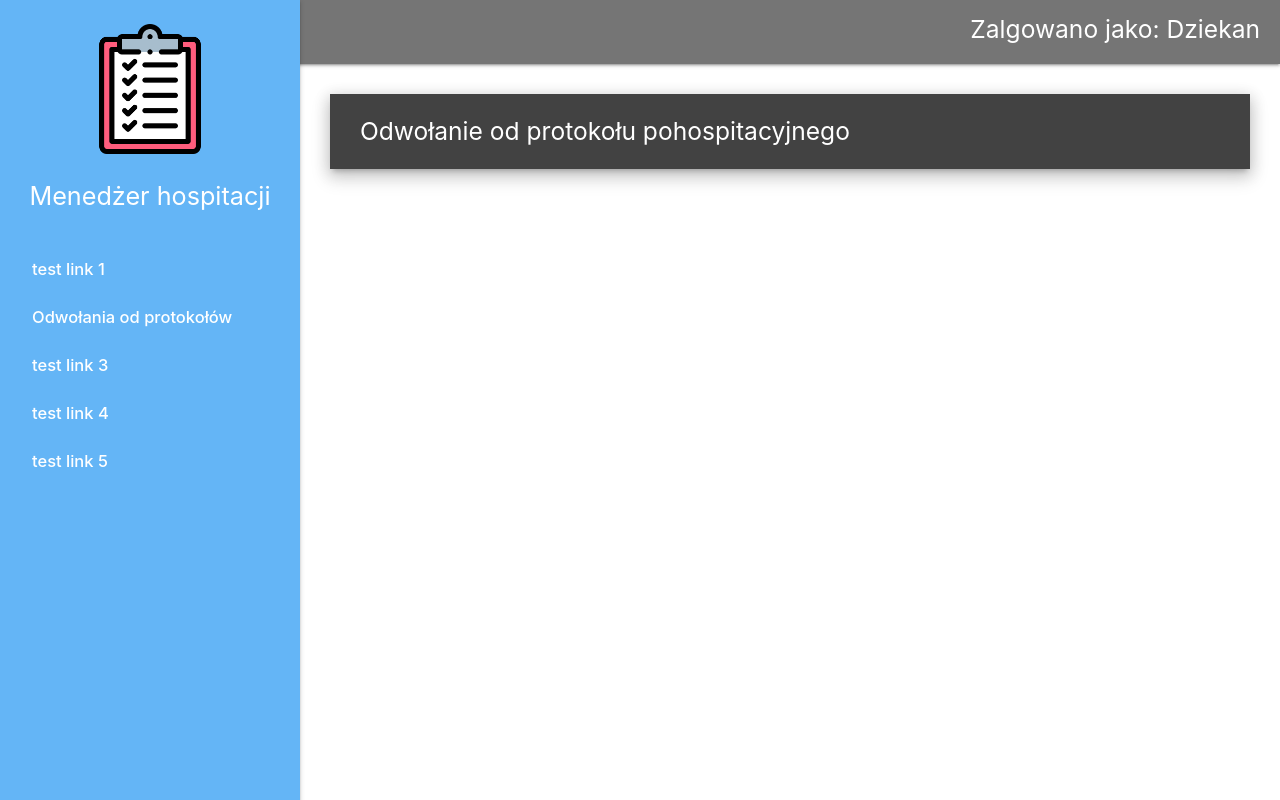
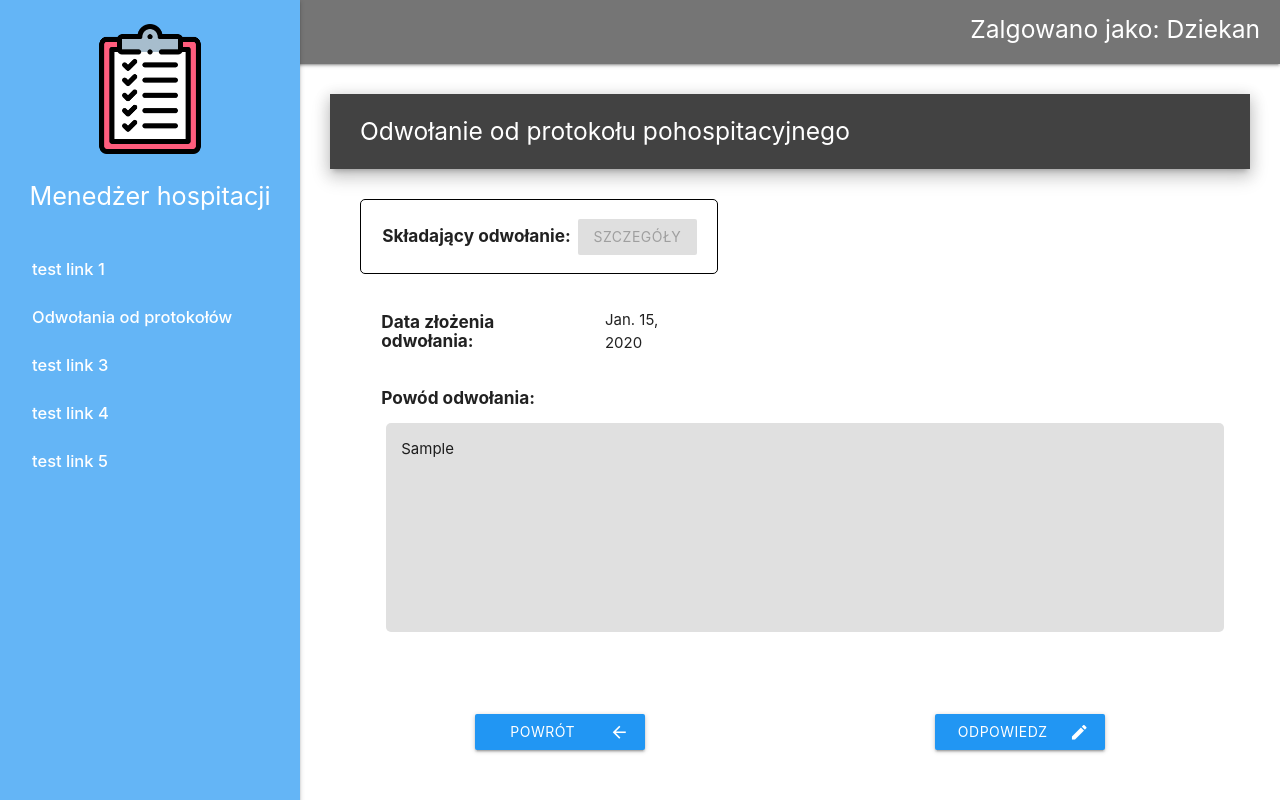
Before and after one commit to sq3esp/HospitacjePODjango, a Django app: page /appeal_responses/details/1 in a window 1280 px wide. Run offline with Django 4.2, Linux system fonts and the light colour scheme; data comes from the database, SQL or seed files in the repository; tables that the repository leaves empty hold one stand-in row (values such as "Sample post").

Commit message:
added details page

```diff
--- a/hospitation_manager/static/hospitation_manager/styles/data_table.css
+++ b/hospitation_manager/static/hospitation_manager/styles/data_table.css
@@ -4,11 +4,18 @@ body {
 
 main {
     min-height: calc(100vh - 64px);
+    height: calc(100vh - 64px);
     padding: 30px 30px 30px 330px;
 }
 
 main * {
     margin: 0;
+}
+
+.data-section-container {
+    display: flex;
+    flex-direction: column;
+    height: 100%;
 }
 
 .data-section-header {
@@ -17,5 +24,60 @@ main * {
 }
 
 .data-section-body {
-    padding: 0 30px 0 30px;
+    padding: 30px 30px 0 30px;
+    flex-grow: 1;
 }
+
+.row-container {
+    border: solid 1px black;
+    border-radius: 5px;
+    height: 5em;
+    display: flex;
+    justify-content: flex-start;
+    align-items: center;
+    position: relative;
+}
+
+.row-container>a {
+    position: absolute;
+    right: 10px;
+}
+
+.row-container>* {
+    margin: 0 10px 0 10px;
+}
+
+.row-container>h6 {
+    font-weight: bolder;
+}
+
+.field-container {
+    border: none;
+}
+
+.row.last {
+    height: 50%;
+}
+
+.large-data-container {
+    border: none;
+    flex-direction: column;
+    align-items: flex-start;
+    height: 100%;
+}
+
+.large-text-field {
+    height: 90%;
+    width: 100%;
+    padding: 1em;
+    margin: 1em;
+    border-radius: 5px;
+}
+
+.action-button-container {
+    width: 100%;
+}
+
+.action-button-container a {
+    width: 170px;
+}
--- a/hospitation_manager/templates/hospitation_manager/appeal_responses/details.html
+++ b/hospitation_manager/templates/hospitation_manager/appeal_responses/details.html
@@ -4,6 +4,7 @@
 {% block title %} <title>Menedżer hospitacji</title> {% endblock%}
 {% block styles %}
 <link rel="stylesheet" href="{% static 'hospitation_manager/styles/data_table.css' %}">
+<link href="https://fonts.googleapis.com/icon?family=Material+Icons" rel="stylesheet">
 {% endblock %}
 
 {% block content %}
@@ -11,5 +12,36 @@
     <div class="data-section-header white-text grey darken-3 valign-wrapper z-depth-3">
         <h5>Odwołanie od protokołu pohospitacyjnego</h5>
     </div>
+    <div class="data-section-body">
+        <div class="row">
+            <div class="row-container relation-container col s5">
+                <h6>Składający odwołanie: </h6>
+                <p>{{ appeal.issuer }}</p>
+                <a href="#" class="waves-effect waves-light btn blue disabled">Szczegóły</a>
+            </div>
+        </div>
+        <div class="row">
+            <div class="row-container field-container col s5">
+                <h6>Data złożenia odwołania: </h6>
+                <p>{{ appeal.created_at }}</p>
+            </div>
+        </div>
+        <div class="row last">
+            <div class="row-container large-data-container col s12">
+                <h6>Powód odwołania: </h6>
+                <div class="large-text-field grey lighten-2">
+                    <p>{{ appeal.reason }}</p>
+                </div>
+            </div>
+        </div>
+    </div>
+    <div class="action-button-container row">
+        <div class="col s6 center">
+            <a class="waves-effect waves-light btn blue" href="/appeal_responses/"><i class="material-icons right">arrow_back</i>Powrót</a>
+        </div>
+        <div class="col s6 center">
+            <a class="waves-effect waves-light btn blue" href="/appeal_responses/edit/{{appeal.id}}"><i class="material-icons right">create</i>Odpowiedz</a>
+        </div>
+    </div>
 </div>
 {% endblock %}
--- a/hospitation_manager/templates/hospitation_manager/appeal_responses/index.html
+++ b/hospitation_manager/templates/hospitation_manager/appeal_responses/index.html
@@ -30,7 +30,7 @@
                     <td>{{ appeal.issuer }}</td>
                     <td>{{ appeal.created_at }}</td>
                     <td>{{ appeal.status }}</td>
-                    <td class="center" style="width: 200px"><a class="waves-effect waves-light btn blue" href="details/{{ appeal.id }}"><i class="material-icons right">create</i>Odpowiedz</a></td>
+                    <td class="center" style="width: 200px"><a class="waves-effect waves-light btn blue" href="details/{{ appeal.id }}"><i class="material-icons right">assignment</i>Szczegóły</a></td>
                 </tr>
                 {% endfor %}
             </tbody>
```
